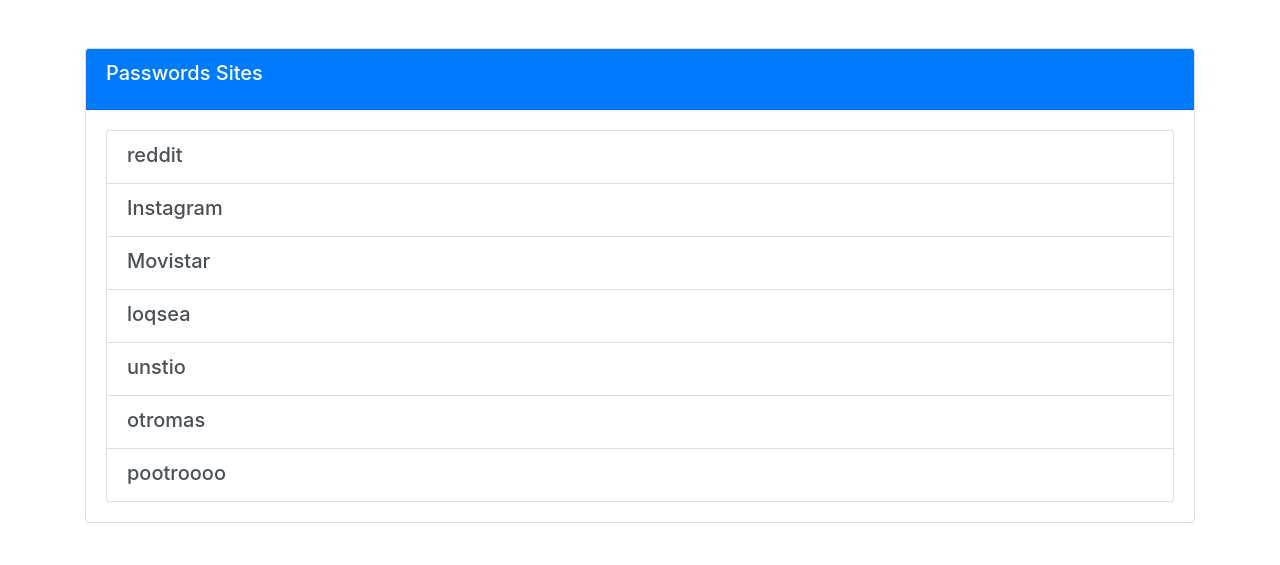
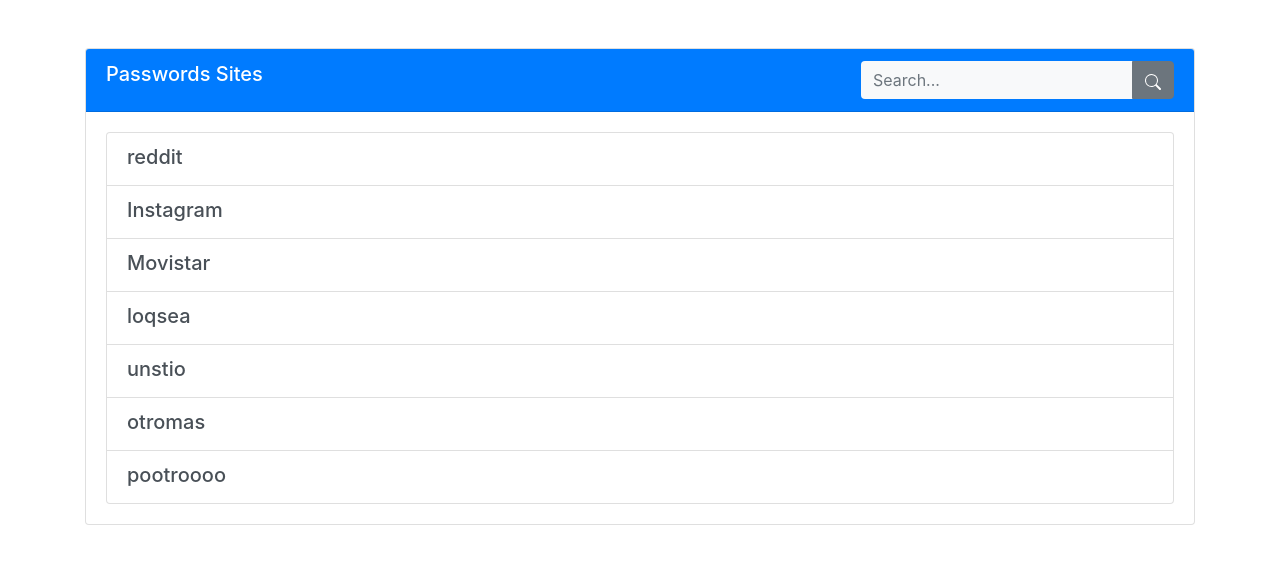
Before and after one commit to al3xHub/Password_Manager, a Django app: page / in a window 1280 px wide. Shown: the part 76-641 px from the top of the page. Run offline with Django 3.2, Linux system fonts and the light colour scheme; a user stored in the database is signed in; data comes from the database, SQL or seed files in the repository; both versions use the stored data as it was after the commit; some libraries are stand-ins or nearby versions.

Commit message:
buscador en home

```diff
--- a/PasswordManagerWeb/core/templates/core/home.html
+++ b/PasswordManagerWeb/core/templates/core/home.html
@@ -6,8 +6,25 @@
   {% if sites %}
     <div class="container my-5">
     <div class="card">
-        <div class="card-header bg-primary text-white">
+        <div class="card-header bg-primary text-white d-flex justify-content-between align-items-center">
+            <div>
             <h5 class="card-title">Passwords Sites</h5>
+            </div>
+            <!-- Search -->
+      <form class="form-inline navbar-search" method="POST">
+        {% csrf_token %}
+        <div class="input-group">
+          <input type="text" class="form-control bg-light border-0 small" placeholder="Search..." name="search" value="{{ request.POST.search }}">
+          <div class="input-group-append">
+            <button class="btn btn-secondary" type="submit">
+              <svg xmlns="http://www.w3.org/2000/svg" width="16" height="16" fill="currentColor" class="bi bi-search" viewBox="0 0 16 16">
+              <path d="M11.742 10.344a6.5 6.5 0 1 0-1.397 1.398h-.001q.044.06.098.115l3.85 3.85a1 1 0 0 0 1.415-1.414l-3.85-3.85a1 1 0 0 0-.115-.1zM12 6.5a5.5 5.5 0 1 1-11 0 5.5 5.5 0 0 1 11 0"/>
+                </svg>
+            </button>
+          </div>
+        </div>
+      </form>
+      <!-- End Search -->
         </div>
         <div class="card-body">
             <div class="list-group">
--- a/PasswordManagerWeb/core/views.py
+++ b/PasswordManagerWeb/core/views.py
@@ -1,9 +1,10 @@
 from django.contrib.auth.decorators import login_required
 from django import forms
+from django.db.models import Q
+
 from django.shortcuts import render, redirect
 from django.contrib.auth.mixins import LoginRequiredMixin
 from django.utils.decorators import method_decorator
-
 from .models import Site
 from django.views.generic import CreateView, DeleteView, UpdateView, ListView
 from django.urls import reverse_lazy, reverse
@@ -19,7 +20,25 @@ class HomeListView(ListView):
 
     def get_queryset(self):
         user = self.request.user
-        return Site.objects.filter(user=user)
+        queryset = Site.objects.filter(user=user)
+        return queryset
+
+    def post(self, request, *args, **kwargs):
+        user = request.user
+        search_term = request.POST.get('search')
+        queryset = Site.objects.filter(user=user)
+
+        if search_term:
+            queryset = queryset.filter(
+                Q(website_name__icontains=search_term) |
+                Q(website_username__icontains=search_term) |
+                Q(website_link__icontains=search_term)
+            )
+            if not queryset.exists():
+                return redirect("home")
+
+        context = {'sites': queryset}
+        return render(request, self.template_name, context)
 
 
 def profile(request):
```
Also changed, not shown: PasswordManagerWeb/db.sqlite3, PasswordManagerWeb/registration/migrations/0002_auto_20240425_1720.py (added), PasswordManagerWeb/registration/migrations/0003_auto_20240425_1722.py (added).
